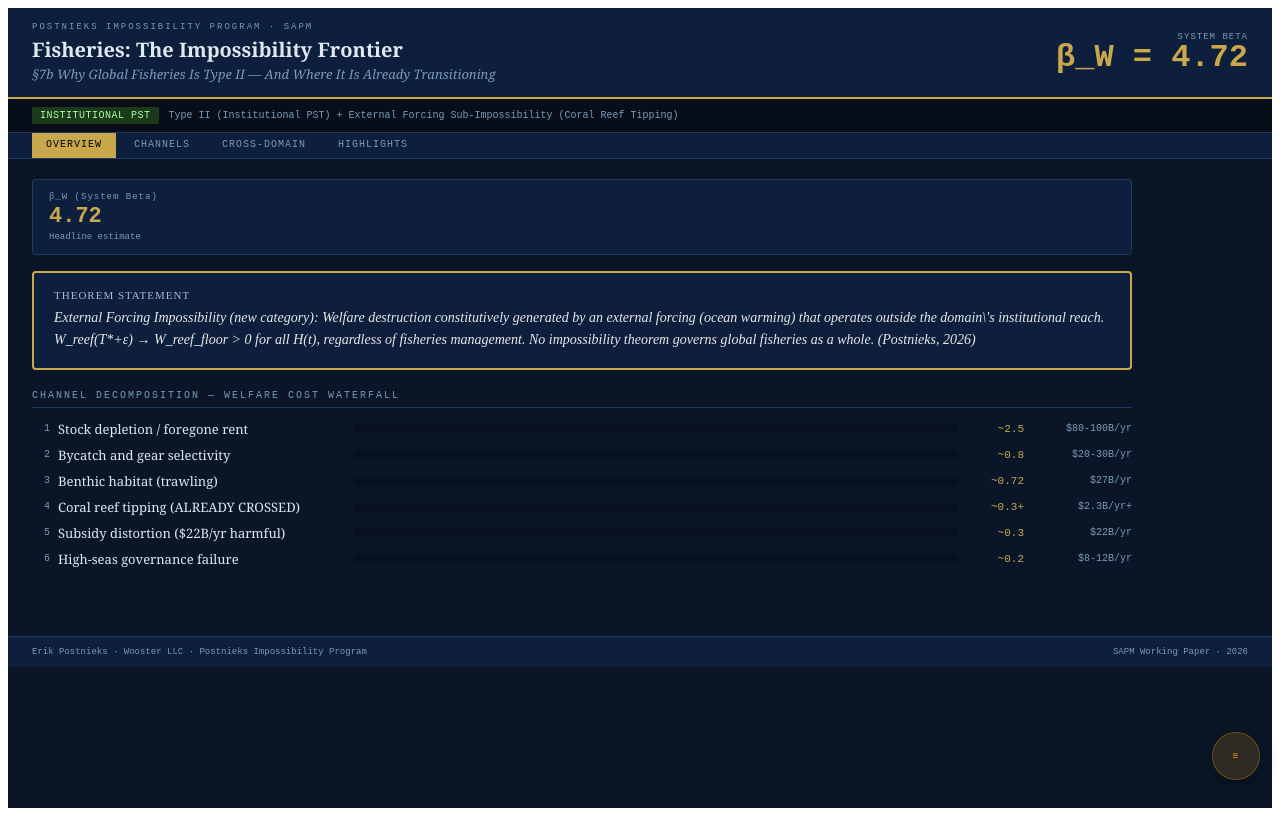
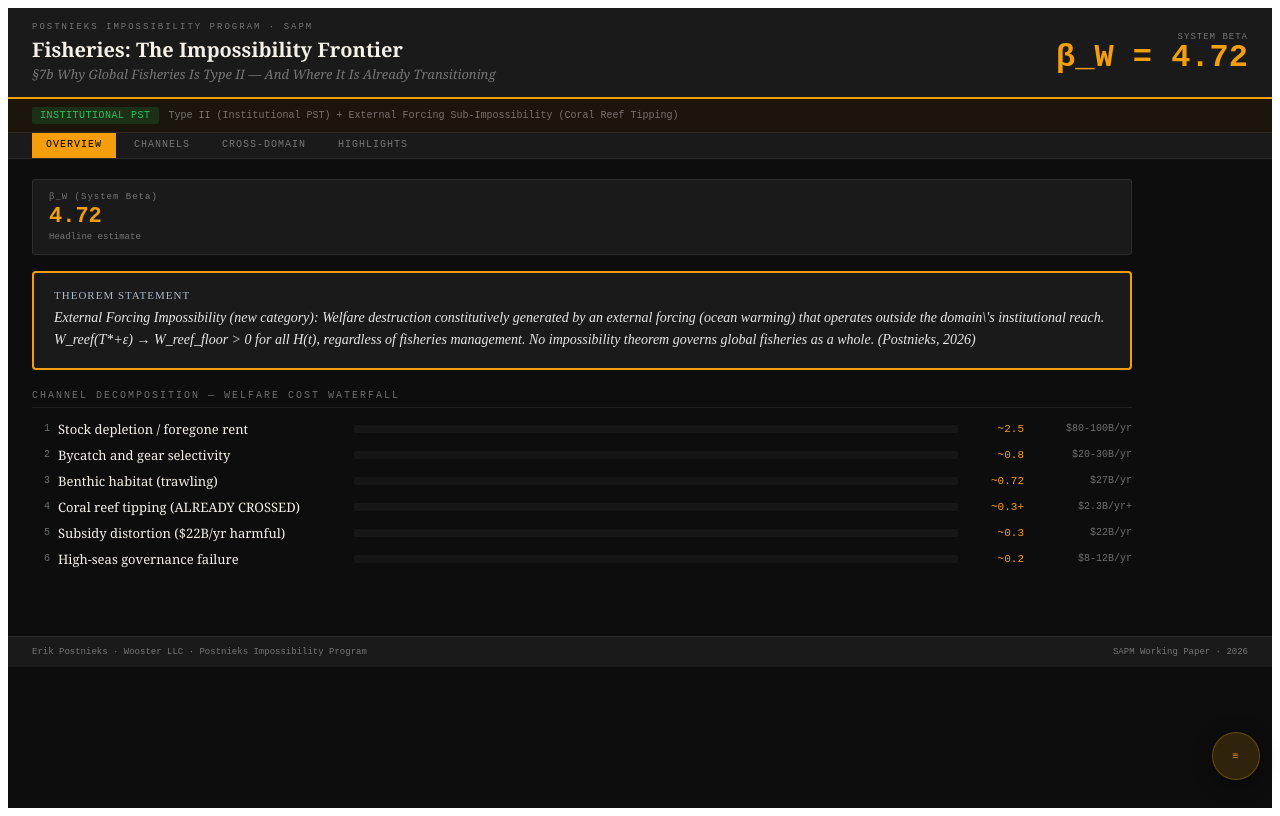
Before and after one commit to epostnieks/sapm-fisheries-no-impossibility, a React (Vite) app: page / in a window 1280 px wide. Built offline with nearby package versions, Linux system fonts and the light colour scheme.

Commit message:
Repalette from blue to Bloomberg terminal aesthetic
Navy backgrounds → #0D0D0D/#1A1A1A, blue accents → gold/amber,
matching c-adjusted-gdp.vercel.app palette exactly.

Co-Authored-By: Claude Opus 4.6 <noreply@anthropic.com>

```diff
--- a/src/App.jsx
+++ b/src/App.jsx
@@ -70,16 +70,16 @@ const HIGHLIGHTS = [
 
 // ─── Color palette ───────────────────────────────────────────────────────────
 const C = {
-  bg:      '#0a1628',
-  panel:   '#0d1f3c',
-  border:  '#1e3a5f',
-  navy:    '#1F3864',
-  gold:    '#c9a84c',
-  crimson: '#a52a2a',
-  green:   '#2a7a3a',
-  text:    '#e0e8f0',
-  muted:   '#7a9ab8',
-  thead:   '#111f38',
+  bg:      '#0D0D0D',
+  panel:   '#1A1A1A',
+  border:  'rgba(255,255,255,0.08)',
+  navy:    '#1A1A1A',
+  gold:    '#F59E0B',
+  crimson: '#EF4444',
+  green:   '#22C55E',
+  text:    '#F5F0E8',
+  muted:   'rgba(255,255,255,0.4)',
+  thead:   '#141414',
   mono:    "'JetBrains Mono', 'Fira Code', monospace",
   serif:   "'Newsreader', 'Georgia', serif",
 };
@@ -105,9 +105,9 @@ function SectionTitle({ children }) {
 
 function BetaBar({ beta, max }) {
   const pct = Math.min(100, (parseFloat(beta)||0) / (max||15) * 100);
-  const color = pct > 80 ? C.crimson : pct > 50 ? '#b8860b' : C.gold;
+  const color = pct > 80 ? C.crimson : pct > 50 ? '#D97706' : C.gold;
   return (
-    <div style={{background:'#071020',borderRadius:2,height:8,flex:1,margin:'0 8px'}}>
+    <div style={{background:'rgba(255,255,255,0.04)',borderRadius:2,height:8,flex:1,margin:'0 8px'}}>
       <div style={{width:`${pct}%`,height:'100%',background:color,borderRadius:2,transition:'width 0.4s'}} />
     </div>
   );
@@ -149,8 +149,8 @@ export default function Fisheries7bNoImpossibilityDashboard() {
       </div>
 
       {/* PST badge + type */}
-      <div style={{background:'#070e1a',padding:'8px 24px',display:'flex',gap:10,alignItems:'center',borderBottom:`1px solid ${C.border}`}}>
-        <span style={{background:'#1a3a1a',color:'#aaffaa',fontSize:10,padding:'3px 8px',borderRadius:2,fontFamily:'JetBrains Mono,monospace',letterSpacing:0.5}}>INSTITUTIONAL PST</span>
+      <div style={{background:'rgba(245,158,11,0.06)',padding:'8px 24px',display:'flex',gap:10,alignItems:'center',borderBottom:`1px solid ${C.border}`}}>
+        <span style={{background:'rgba(34,197,94,0.15)',color:'#22C55E',fontSize:10,padding:'3px 8px',borderRadius:2,fontFamily:'JetBrains Mono,monospace',letterSpacing:0.5}}>INSTITUTIONAL PST</span>
         <span style={{fontFamily:C.mono,fontSize:10,color:C.muted}}>{META.type}</span>
         {META.companion && <a href={META.companion} target="_blank" rel="noreferrer" style={{marginLeft:'auto',fontFamily:C.mono,fontSize:9,color:C.gold,textDecoration:'none'}}>↗ Companion Dashboard</a>}
       </div>
@@ -172,13 +172,13 @@ export default function Fisheries7bNoImpossibilityDashboard() {
               <Metric label="β_W  (System Beta)" value={META.beta} sub={META.ci ? `90% CI [${META.ci}]` : 'Headline estimate'} color={C.gold} />
               {META.pi && <Metric label="Private Payoff Π" value={META.pi+'/yr'} sub="Private sector capture" color={C.text} />}
               {META.psa && <Metric label="System-Adj. Payoff Π_SA" value={META.psa} sub="β_W · Π − W" color={C.crimson} />}
-              {META.mu && <Metric label="Break-Even μ*" value={META.mu} sub="Welfare neutrality threshold" color={'#5a9a5a'} />}
+              {META.mu && <Metric label="Break-Even μ*" value={META.mu} sub="Welfare neutrality threshold" color={'#22C55E'} />}
               {META.kappa && <Metric label="PSF Curvature κ" value={META.kappa} sub="Pareto shortfall index" color={C.muted} />}
             </div>
 
 
       {/* Theorem Statement */}
-      <div style={{background:'#0d1f3c',border:'2px solid #c9a84c',borderRadius:4,padding:'16px 20px',marginBottom:16}}>
+      <div style={{background:'#1A1A1A',border:'2px solid #F59E0B',borderRadius:4,padding:'16px 20px',marginBottom:16}}>
         <div style={{fontFamily:'Newsreader,serif',fontSize:11,color:'#aabbcc',marginBottom:6,letterSpacing:1}}>THEOREM STATEMENT</div>
         <div style={{fontFamily:'Newsreader,serif',fontSize:14,color:'#e8e8e8',fontStyle:'italic',lineHeight:1.6}}>External Forcing Impossibility (new category): Welfare destruction constitutively generated by an external forcing (ocean warming) that operates outside the domain\'s institutional reach. W_reef(T*+ε) → W_reef_floor > 0 for all H(t), regardless of fisheries management. No impossibility theorem governs global fisheries as a whole. (Postnieks, 2026)</div>
       </div>
@@ -249,8 +249,8 @@ export default function Fisheries7bNoImpossibilityDashboard() {
               </thead>
               <tbody>
                 {[...CROSS_DOMAIN].sort((a,b) => (parseFloat(b.beta)||0) - (parseFloat(a.beta)||0)).map((d,i) => (
-                  <tr key={i} style={{background: d.domain===META.title ? '#0d2a10' : i%2===0 ? C.panel : C.bg}}>
-                    <td style={{padding:'8px 12px',color: d.domain===META.title ? '#80ff80' : C.text,fontFamily:C.serif,fontSize:12,borderBottom:`1px solid ${C.border}`}}>
+                  <tr key={i} style={{background: d.domain===META.title ? 'rgba(34,197,94,0.08)' : i%2===0 ? C.panel : C.bg}}>
+                    <td style={{padding:'8px 12px',color: d.domain===META.title ? '#22C55E' : C.text,fontFamily:C.serif,fontSize:12,borderBottom:`1px solid ${C.border}`}}>
                       {d.domain===META.title ? '▶ ' : ''}{d.domain}
                     </td>
                     <td style={{padding:'8px 12px',color: parseFloat(d.beta)>10 ? C.crimson : C.gold,textAlign:'right',fontWeight:700,borderBottom:`1px solid ${C.border}`}}>{d.beta}</td>
--- a/src/SAPMNav.jsx
+++ b/src/SAPMNav.jsx
@@ -41,7 +41,7 @@ const bc = (b) => {
   if (b >= 10) return "#DC2626";
   if (b >= 6) return "#E85D3A";
   if (b >= 4) return "#F59E0B";
-  if (b >= 2) return "#3B82F6";
+  if (b >= 2) return "#D97706";
   return "#059669";
 };
 
```
